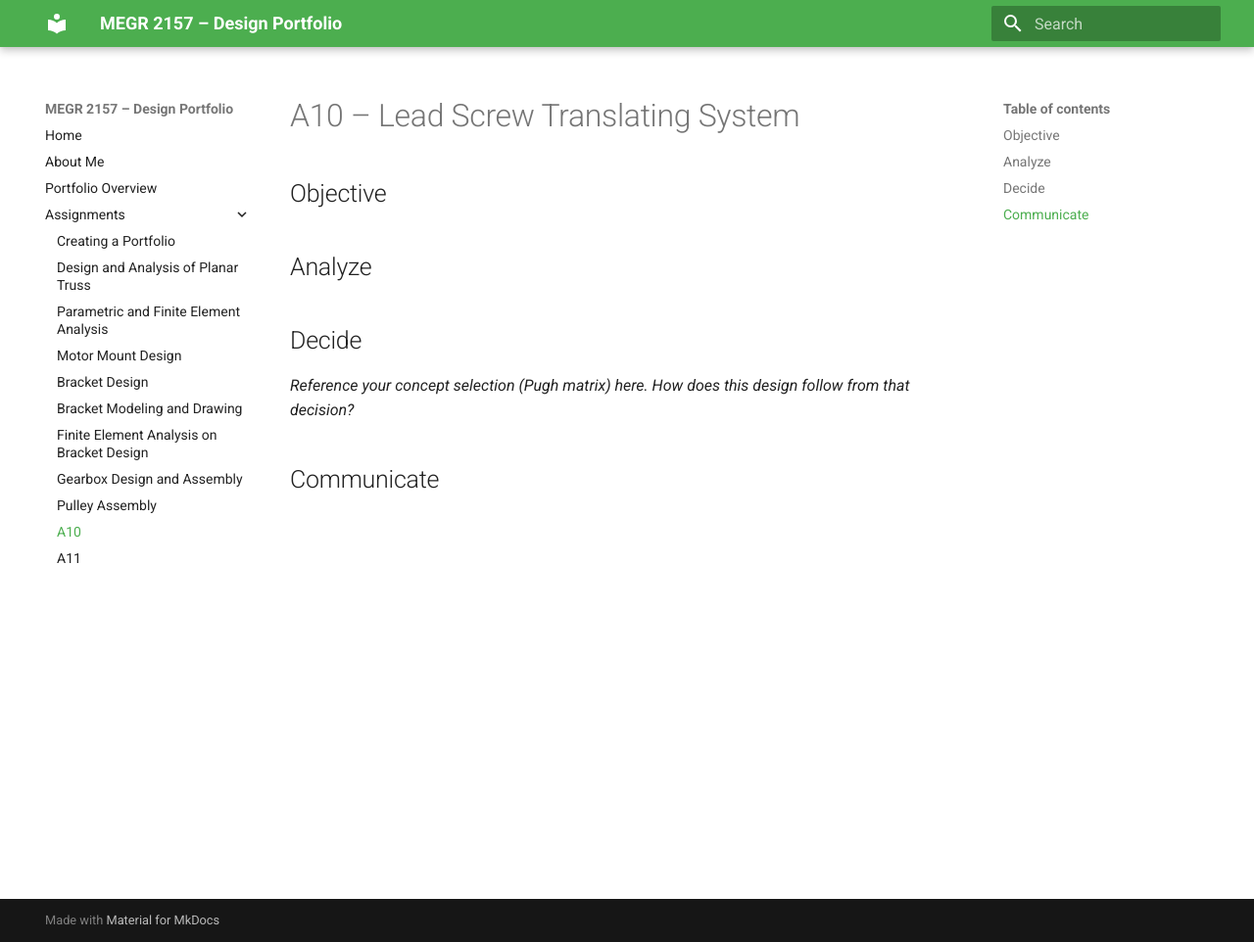
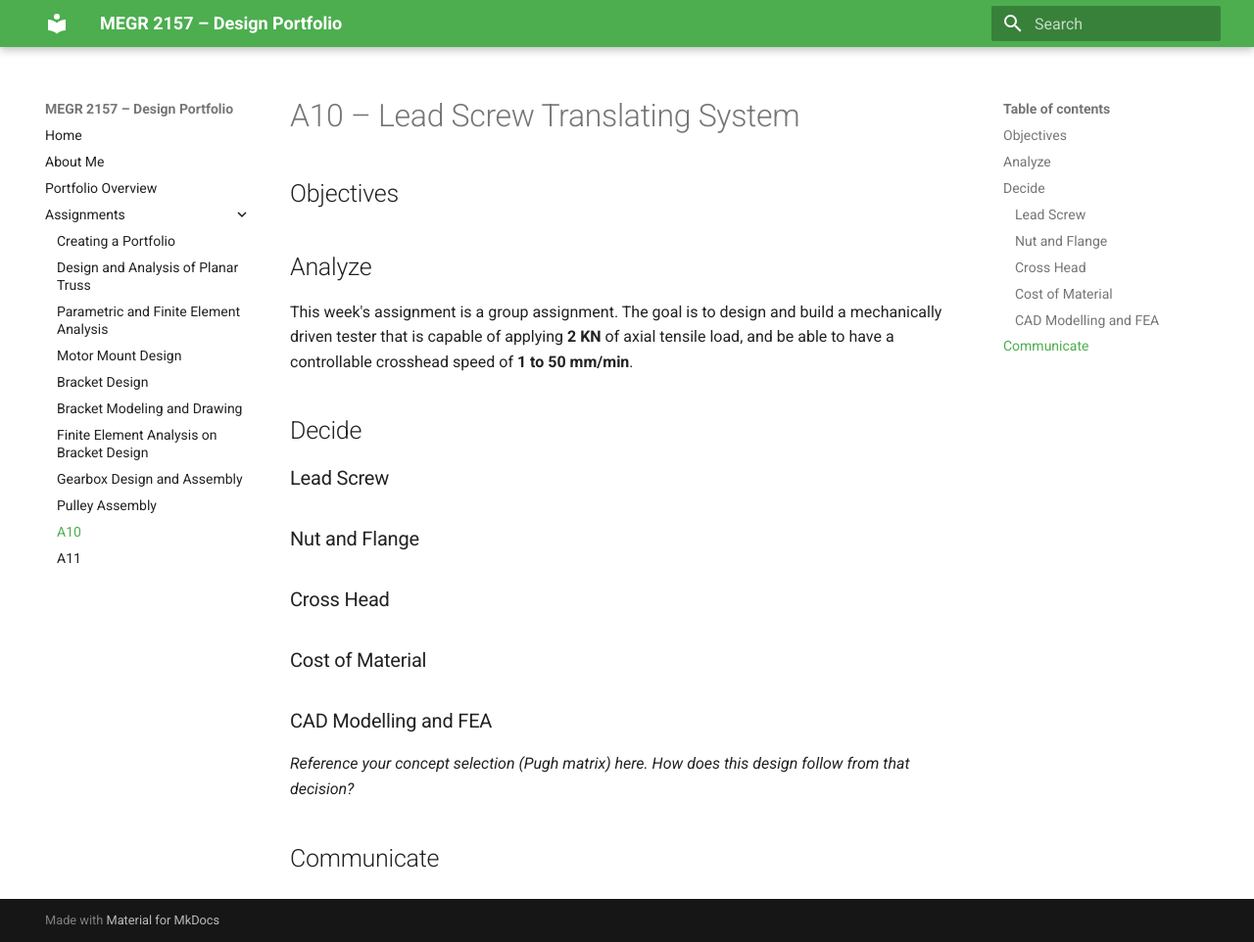
Before and after one commit to murondj/megr2156-design-portfolio, an MkDocs documentation site: the page built from docs/assignments/A10/index.md, in a window 1280 px wide and 962 px high. Shown: the whole window at 98% size. Built offline with MkDocs 1.6.1 and Material for MkDocs 9.7.7, drawn with Linux system fonts in a browser that asks for light colours.

Commit message:
Update index.md

```diff
--- a/docs/assignments/A10/index.md
+++ b/docs/assignments/A10/index.md
@@ -1,12 +1,22 @@
 # A10 – Lead Screw Translating System
 
-## Objective
+## Objectives
 
 
 ## Analyze
-
+This week's assignment is a group assignment. The goal is to design and build a mechanically driven tester that is capable of applying **2 KN** of axial tensile load, and be able to have a controllable crosshead speed of **1 to 50 mm/min**.
 
 ## Decide
+
+### Lead Screw
+
+### Nut and Flange
+
+### Cross Head
+
+### Cost of Material
+
+### CAD Modelling and FEA
 _Reference your concept selection (Pugh matrix) here. How does this design follow from that decision?_
 
 ## Communicate
```
